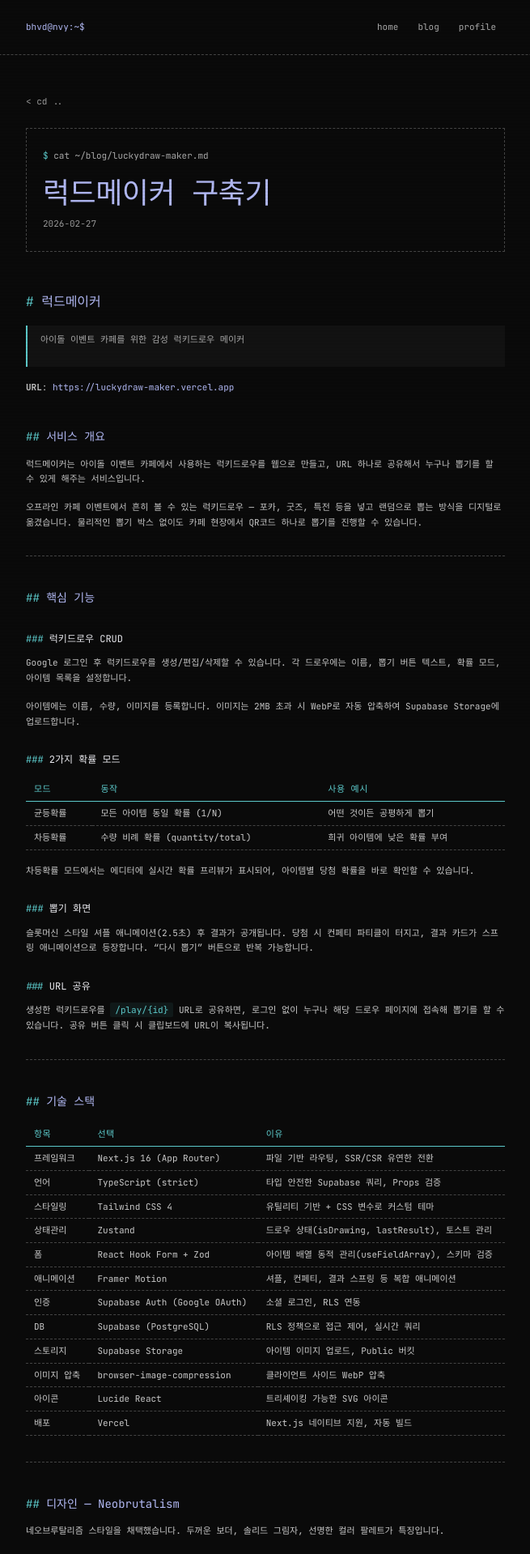
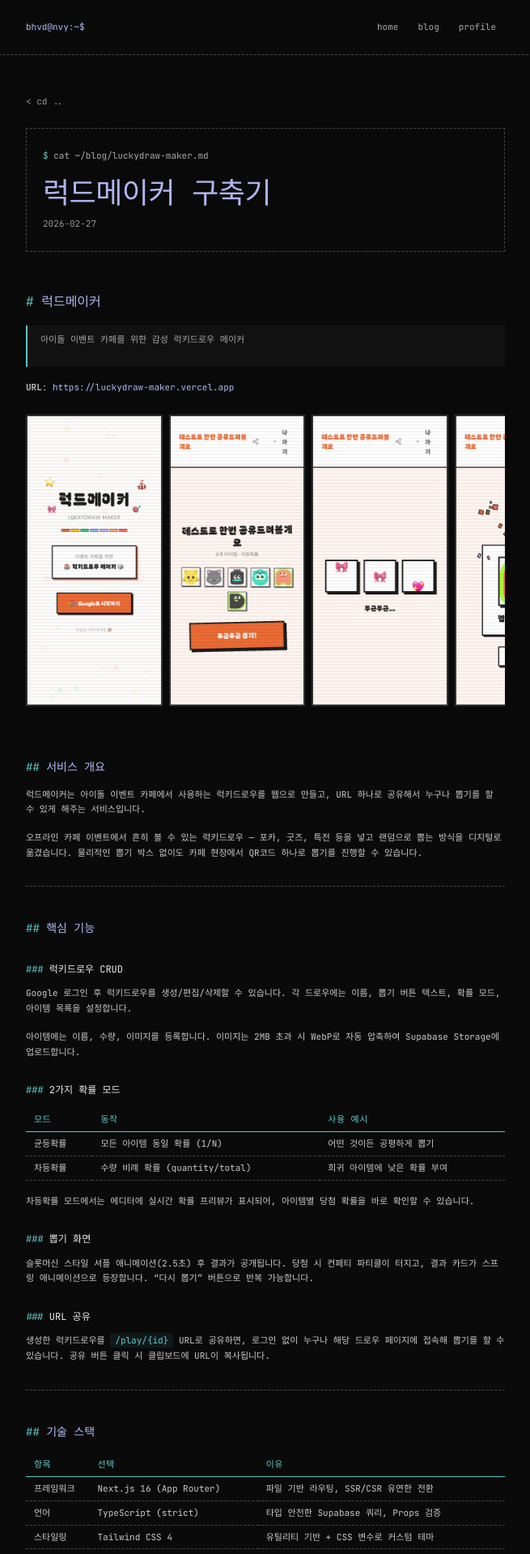
Before and after one commit to behaviodd/behaviodd.github.io, a Jekyll site: the page built from _posts/2026-02-27-luckydraw-maker.md, in a window 1280 px wide. Shown: the top 1919 px of the page at 81% size, without its empty margins (312-967 px from the left). Built offline with Jekyll 4.4.1, drawn with Linux system fonts in a browser that asks for light colours; some web fonts are replaced.

Commit message:
docs: add luckydraw-maker screenshots to blog post
Co-Authored-By: Claude Opus 4.6 <noreply@anthropic.com>

```diff
--- a/_posts/2026-02-27-luckydraw-maker.md
+++ b/_posts/2026-02-27-luckydraw-maker.md
@@ -9,6 +9,13 @@ layout: post
 > 아이돌 이벤트 카페를 위한 감성 럭키드로우 메이커
 
 **URL**: [https://luckydraw-maker.vercel.app](https://luckydraw-maker.vercel.app)
+
+<div style="display:flex;gap:8px;overflow-x:auto;padding:8px 0;">
+  <img src="/assets/images/luckydraw-maker/landing.png" alt="랜딩 페이지" style="height:360px;border:2px solid #333;">
+  <img src="/assets/images/luckydraw-maker/play.png" alt="뽑기 대기 화면" style="height:360px;border:2px solid #333;">
+  <img src="/assets/images/luckydraw-maker/drawing.png" alt="셔플 애니메이션" style="height:360px;border:2px solid #333;">
+  <img src="/assets/images/luckydraw-maker/result.png" alt="당첨 결과" style="height:360px;border:2px solid #333;">
+</div>
 
 ## 서비스 개요
 
```
Also changed, not shown: assets/images/luckydraw-maker/drawing.png (added), assets/images/luckydraw-maker/landing.png (added), assets/images/luckydraw-maker/play.png (added), assets/images/luckydraw-maker/result.png (added), 6 other files.
